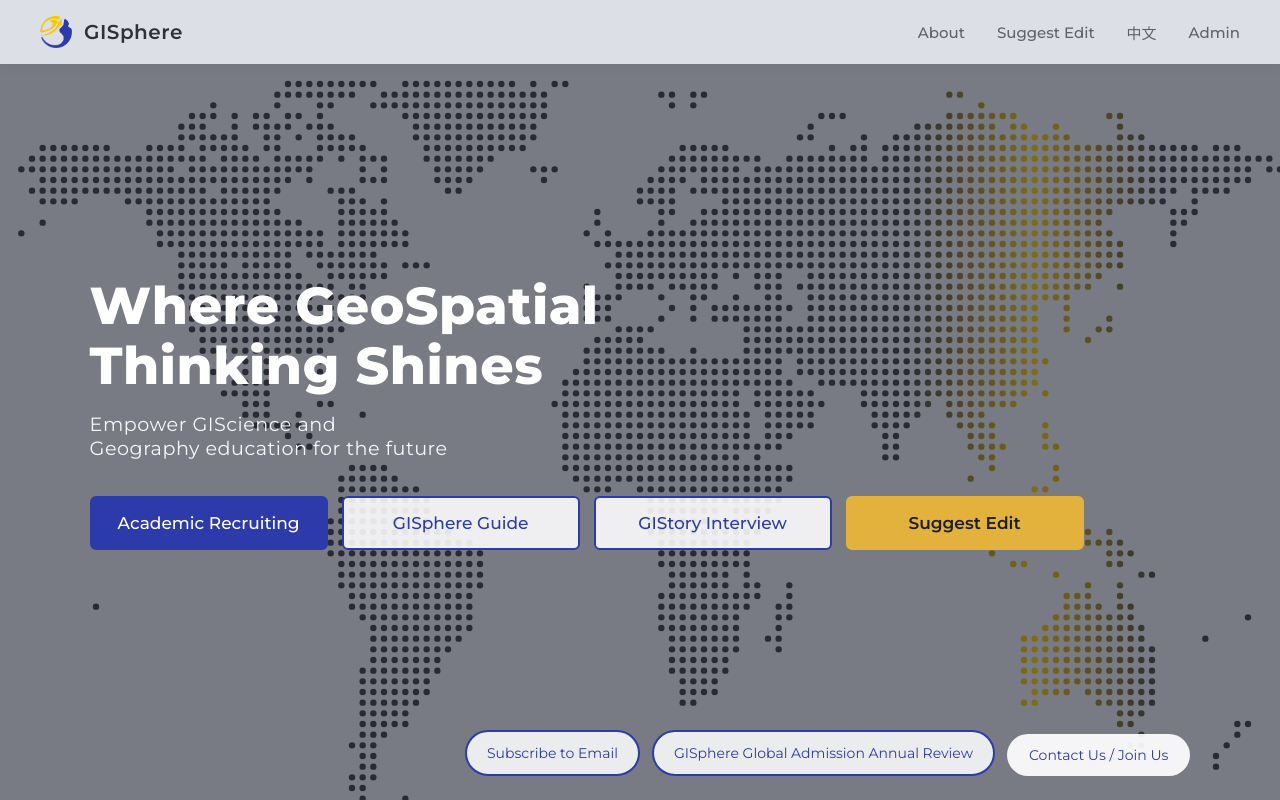
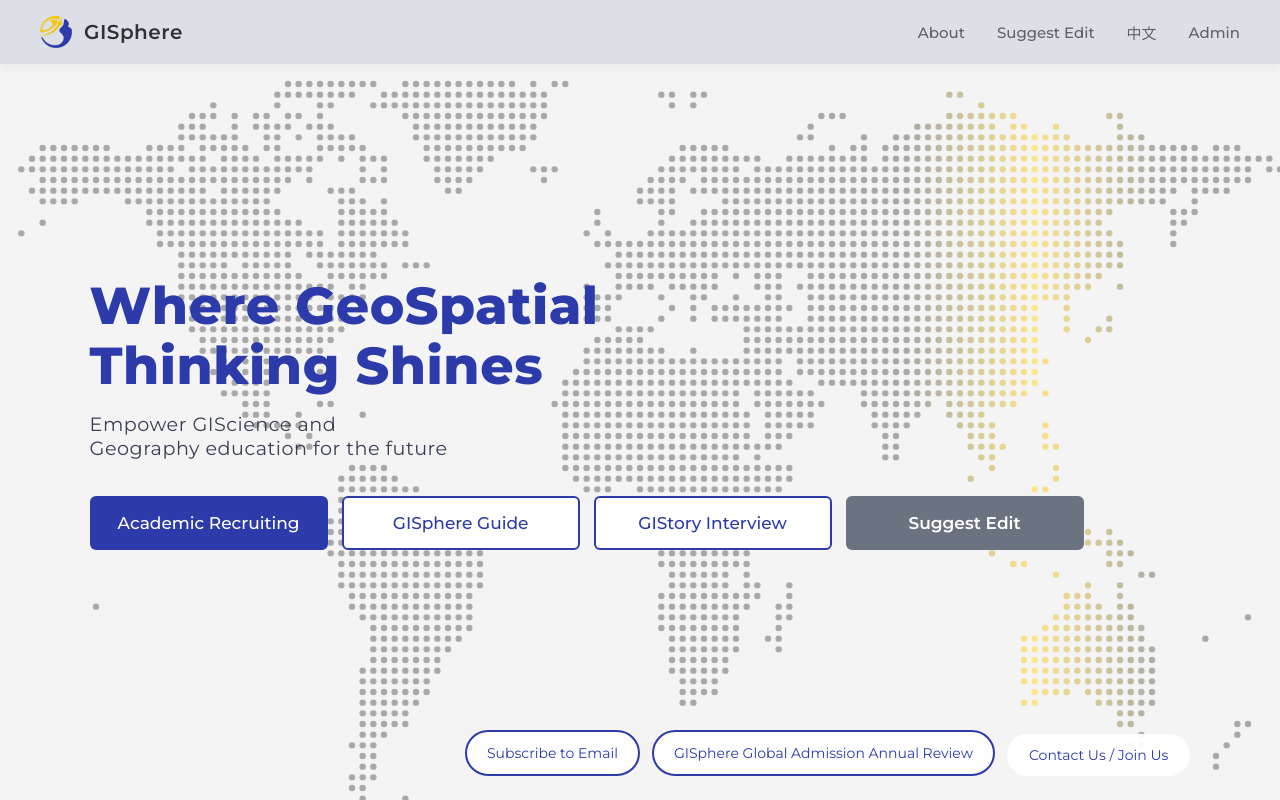
Before and after one commit to GIS-Info/next-web, a Nuxt app: page / in a window 1280 px wide. Built offline with nearby package versions, Linux system fonts and the light colour scheme.

Commit message:
Update index.vue

```diff
--- a/pages/index.vue
+++ b/pages/index.vue
@@ -357,8 +357,8 @@
 .main {
   --brand: #2c3aaa;
   --brand-ink: #1e2a80;
-  --accent: #e3b23c;
-  --accent-ink: #f0c454;
+  --accent: #6b7280;
+  --accent-ink: #4b515e;
   --ink: #1f1f20;
   --ink-soft: #444;
   --tint: #f6f7fc;
@@ -386,12 +386,12 @@
   inset: 0;
 }
 /* Replaces the four stacked text-shadows: one cheap gradient, better contrast. */
-/* Flat overlay, not a gradient: contrast is then identical everywhere,
-   so a button's legibility doesn't depend on where it sits in the row. */
+/* Flat white veil, not a gradient: lifts the map back toward the original
+   near-white and keeps contrast identical across the whole row. */
 .hero__scrim {
   position: absolute;
   inset: 0;
-  background-color: rgba(20, 23, 42, 0.52);
+  background-color: rgba(255, 255, 255, 0.55);
   pointer-events: none;
 }
 .hero__inner {
@@ -412,13 +412,13 @@
   /* Fluid instead of transform:scale() — stays sharp, reflows properly. */
   font-size: clamp(2rem, 4.6vw, 3.25rem);
   line-height: 1.16;
-  color: #fff;
+  color: var(--brand);
   max-width: 18ch;
 }
 .hero__description {
   margin: 16px 0 0;
   font-size: clamp(1rem, 1.5vw, 1.25rem);
-  color: rgba(255, 255, 255, 0.94);
+  color: #3a3f52;
   /* narrower measure + balanced breaks: no lone "future" on line 2 */
   max-width: 34ch;
   text-wrap: balance;
@@ -459,21 +459,21 @@
   color: #fff;
 }
 .cta-btn--outline {
-  background-color: rgba(255, 255, 255, 0.88);
+  background-color: #fff;
   color: var(--brand);
 }
-/* Contribution ask: solid gold picks up the logo mark and the map's dots,
-   so it reads as a distinct action rather than a fourth destination. */
+/* Contribution ask: a solid neutral so it reads as a different kind of
+   action from the three destinations, without adding a second brand hue. */
 .cta-btn--accent {
   background-color: var(--accent);
   border-color: var(--accent);
-  color: #1f1f20;
+  color: #fff;
   font-weight: 600;
 }
 .cta-btn--accent:hover {
   background-color: var(--accent-ink);
   border-color: var(--accent-ink);
-  color: #1f1f20;
+  color: #fff;
 }
 .cta-btn:hover {
   transform: translateY(-1px);
@@ -679,12 +679,12 @@
 }
 
 /* ---------- a11y / motion floor ---------- */
-/* Double ring so it stays visible on white cards, the dark hero,
-   and the gold button alike. */
+/* Double ring: dark core stays visible on the light hero and white cards,
+   pale halo keeps it visible on the indigo and gray fills. */
 :focus-visible {
-  outline: 3px solid #fff;
+  outline: 3px solid #1f2233;
   outline-offset: 2px;
-  box-shadow: 0 0 0 6px rgba(20, 23, 42, 0.9);
+  box-shadow: 0 0 0 6px rgba(255, 255, 255, 0.95);
 }
 @media (prefers-reduced-motion: reduce) {
   * {
```
